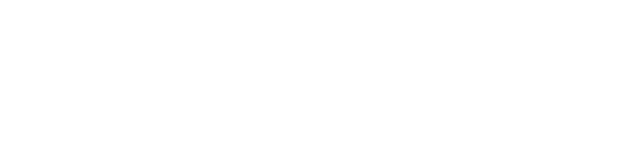
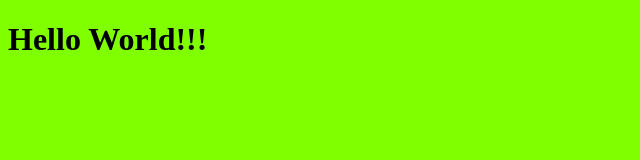
Before and after one commit to GEEDORVH/FEWD22, a plain HTML site: page index.html in a window 1280 px wide. Shown: the whole page, without its empty margins (0-640 px from the left). Drawn offline with Linux system fonts and the light colour scheme.

Commit message:
homework

```diff
--- a/index.html
+++ b/index.html
@@ -1,12 +1,23 @@
 <!DOCTYPE html>
 <html lang="en">
+
 <head>
     <meta charset="UTF-8">
     <meta http-equiv="X-UA-Compatible" content="IE=edge">
     <meta name="viewport" content="width=device-width, initial-scale=1.0">
     <title>FEWD22 Class Project</title>
 </head>
+<style>
+    body {
+        background-color: chartreuse;
+    }
+</style>
+
 <body>
 
+    <h1>Hello World!!!</h1>
+
+
 </body>
+
 </html>
```
